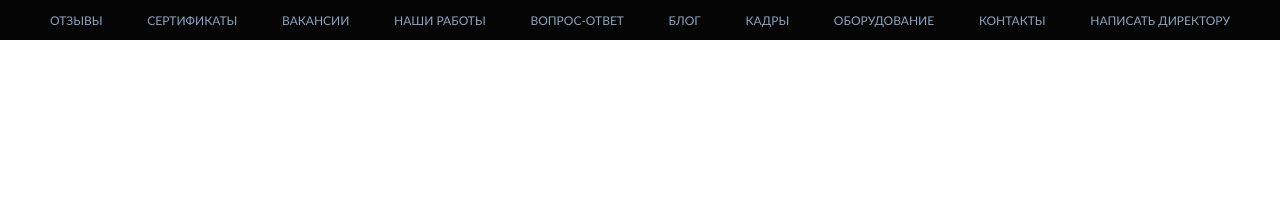
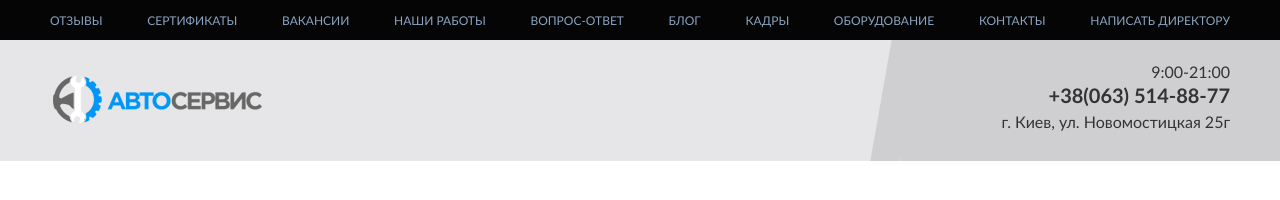
Before and after one commit to AlexKobiliansky/autoservice, a website: page app/index.html in a window 1280 px wide. Drawn offline with Linux system fonts and the light colour scheme.

Commit message:
mid-line complete

```diff
--- a/app/index.html
+++ b/app/index.html
@@ -27,7 +27,9 @@
 </head>
 
 <body>
+<!-- ======= HEADER START ======= -->
 <header class="main-head">
+	<!-- top-line -->
 	<div class="top-line">
 		<div class="container">
 			<nav class="main-mnu d-none d-lg-block">
@@ -63,10 +65,24 @@
 					<li><a href="#0">Написать директору</a></li>
 				</ul>
 			</div>
-
 		</nav>
 	</div>
+	<!-- /top-line -->
+
+	<div class="mid-line">
+		<div class="container">
+			<a href="#0" class="logo"><img src="img/logo.png" alt="Автосервис"></a>
+			<div class="mid-line-info">
+				<p>9:00-21:00</p>
+				<a href="tel:+380635148877">+38(063) 514-88-77</a>
+				<p>г. Киев, ул. Новомостицкая 25г</p>
+			</div>
+		</div>
+	</div>
+
 </header>
+<!-- ======= HEADER END ======= -->
+
 
 <script src="js/scripts.min.js"></script>
 
--- a/app/sass/base/_media.sass
+++ b/app/sass/base/_media.sass
@@ -5,9 +5,21 @@
 
 // ≥1200px
 +media-breakpoint-down(lg)
+  .mid-line-info
+    transform: none
+    a, p
+      transform: none
+    &:after
+      width: calc((100vw - 942px)/2)
+      transform: none
+    &:before
+      left: -20px
+      transform: skewX(-10deg)
 
 // ≥992px
 +media-breakpoint-down(md)
+  .mid-line
+    display: none
 
 // ≥768px
 +media-breakpoint-down(sm)
--- a/app/sass/layout/_header.sass
+++ b/app/sass/layout/_header.sass
@@ -55,7 +55,6 @@
       margin: 13px 0
       color: #8AA4C1
 
-
 .toggle-mnu
   display: block
   width: 24px
@@ -85,3 +84,48 @@
     transform: rotate(45deg) translate(-2px, 0px)
   &.on span:after
     transform: rotate(-45deg) translate(4px, -6px)
+
+.mid-line
+  background-color: #E6E6E8
+  .container
+    display: flex
+    justify-content: space-between
+    align-items: center
+.mid-line-info
+  display: inline-block
+  text-align: right
+  background-color: #cfcfd1
+  padding: 22px 0 27px 100px
+  position: relative
+  &:after
+    content: ''
+    position: absolute
+    width: calc((100vw - 1180px)/2)
+    left: 100%
+    top: 0
+    height: 100%
+    background-color: #cfcfd1
+  &:before
+    content: ''
+    position: absolute
+    width: 30px
+    left: -20px
+    top: 0
+    height: 100%
+    background-color: #cfcfd1
+    transform: skewX(-10deg)
+
+  p
+    margin-bottom: 0
+    position: relative
+    z-index: 2
+  a
+    display: inline-block
+    font-weight: bold
+    color: $text
+    +mt(.3s)
+    font-size: 20px
+    position: relative
+    z-index: 2
+    &:hover
+      color: $accent
```
Also changed, not shown: app/css/main.min.css.
